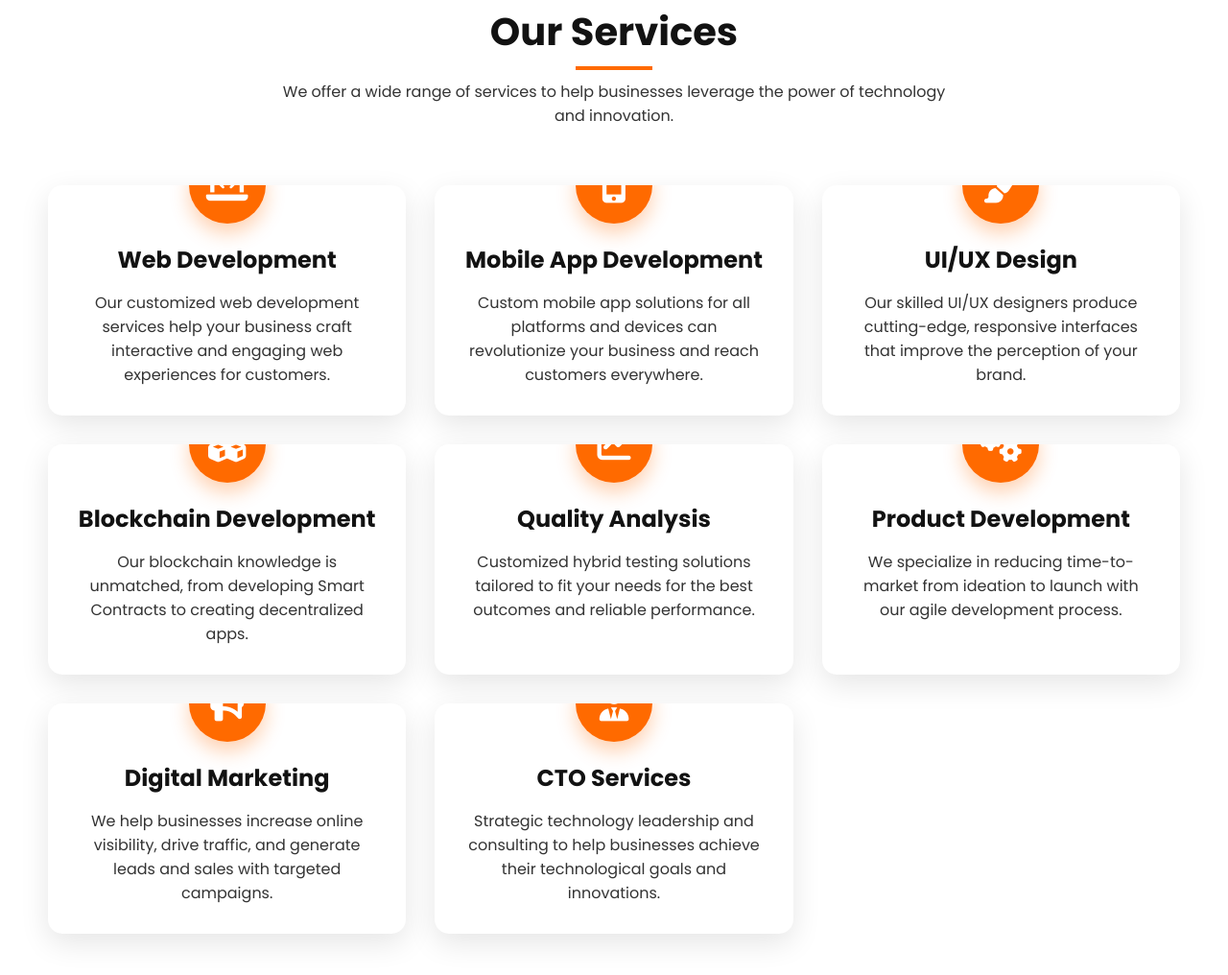
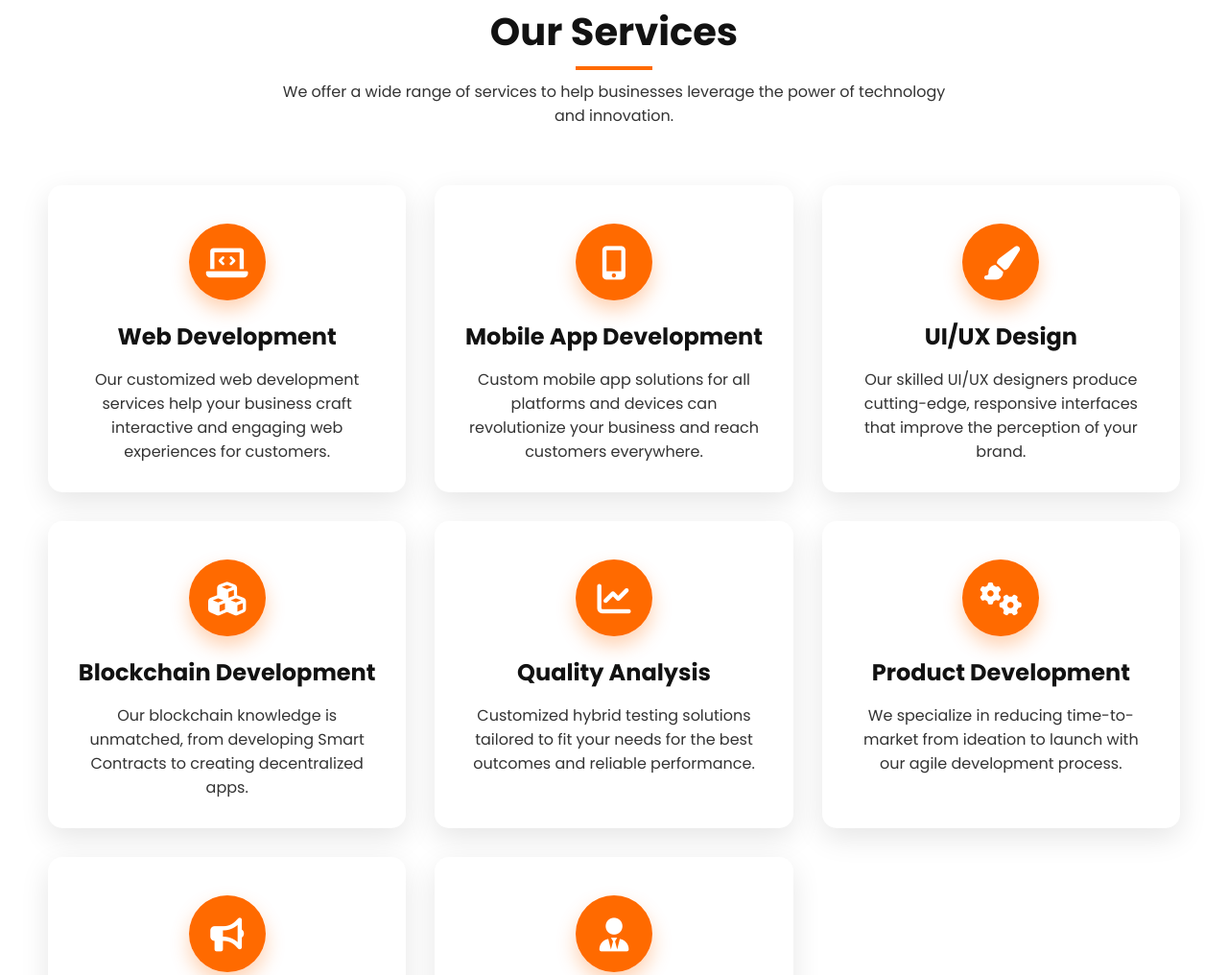
Before and after one commit to Whoaatif/Kuchoriya-Tech-Soft, a plain HTML site: page index.html in a window 1280 px wide. Shown: the part 850-1866 px from the top of the page at 96% size. Drawn offline with Linux system fonts and the light colour scheme.

Commit message:
Changed the card CSS

```diff
--- a/style.css
+++ b/style.css
@@ -210,6 +210,7 @@ header {
 }
 
 .services-grid {
+
     display: grid;
     grid-template-columns: repeat(auto-fit, minmax(300px, 1fr));
     gap: 30px;
@@ -262,7 +263,7 @@ header {
     justify-content: center;
     font-size: 35px;
     border-radius: 50%;
-    margin: -40px auto 20px;
+    margin: 40px auto 20px;
     position: relative;
     z-index: 2;
     box-shadow: 0 10px 20px rgba(255, 106, 0, 0.3);
```
